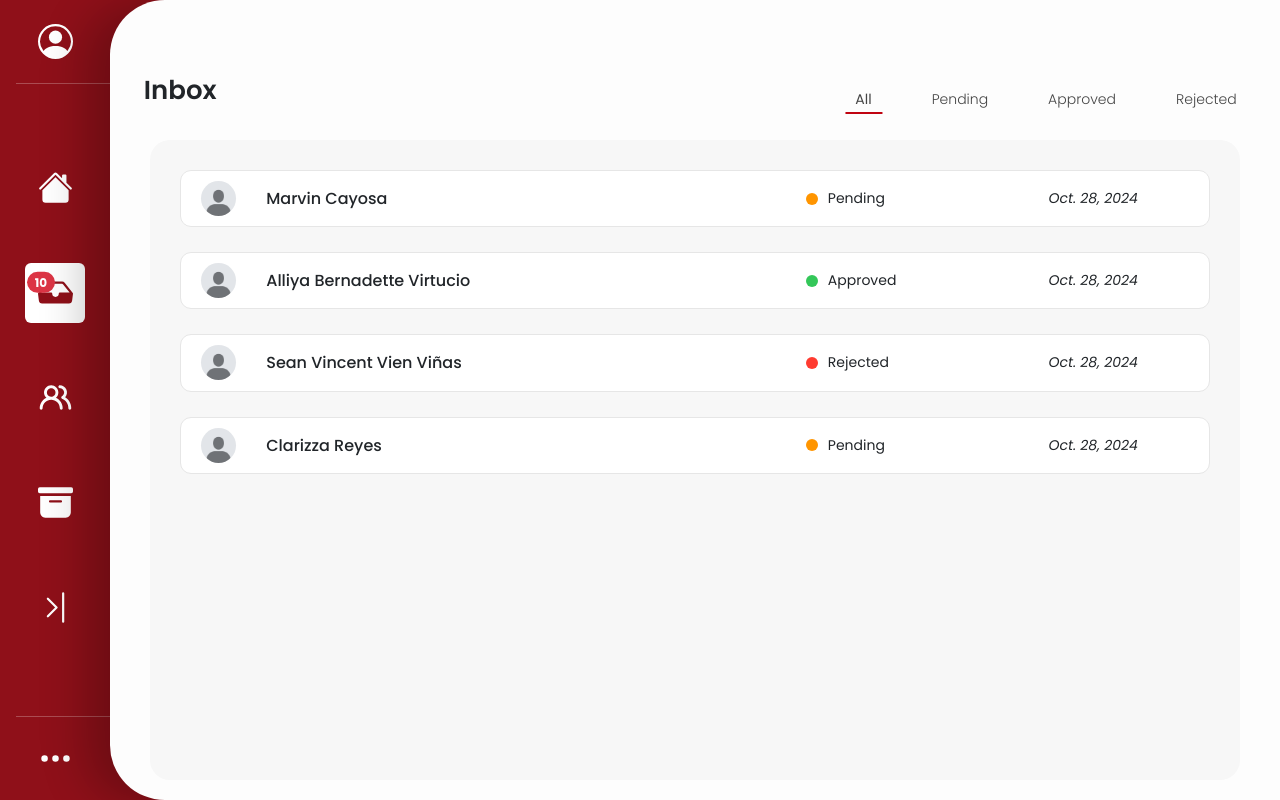
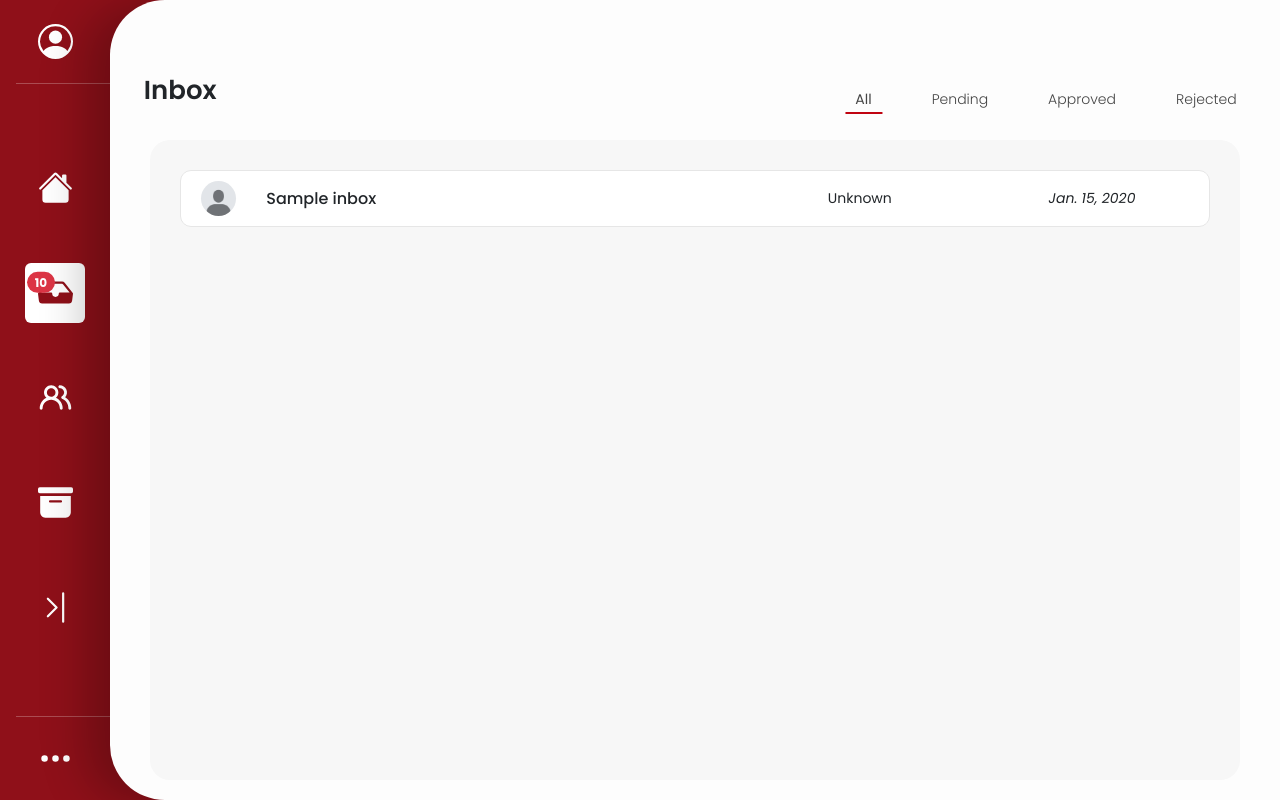
Before and after one commit to MarvinCayosa/project-popeyes, a PHP site: page /php/inbox.php in a window 1280 px wide. Run offline with PHP 8.4, Linux system fonts and the light colour scheme; tables that the repository leaves empty or names only in its code hold one stand-in row (values such as "Sample post").

Commit message:
Successful Filtering of Inbox, UI/UX compromised, need help

```diff
--- /dev/null
+++ b/php/fetch_inbox.php
@@ -0,0 +1,71 @@
+<?php
+
+global $conn;
+include 'config.php'; // Ensure database connection is correct
+
+// Check if a filter is set via GET (e.g., ?status=pending)
+$filter = isset($_GET['status']) ? strtolower($_GET['status']) : 'all';
+
+// Build the SQL query
+if ($filter === 'all') {
+    $query = "SELECT * FROM inbox ORDER BY student_id DESC";
+} else {
+    $query = "SELECT * FROM inbox WHERE LOWER(student_status) = '$filter' ORDER BY student_id DESC";
+}
+
+$result = $conn->query($query);
+
+if ($result && $result->num_rows > 0) {
+    while ($row = $result->fetch_assoc()) {
+        $status_class = '';
+        $status_text = '';
+
+        // Normalize status to lowercase
+        $status = strtolower($row['student_status']);
+
+        // Determine the status class and text
+        switch ($status) {
+            case 'approved':
+                $status_class = 'status-approved';
+                $status_text = 'Approved';
+                break;
+            case 'rejected':
+                $status_class = 'status-rejected';
+                $status_text = 'Rejected';
+                break;
+            case 'pending':
+                $status_class = 'status-pending';
+                $status_text = 'Pending';
+                break;
+            default:
+                $status_class = 'status-unknown';
+                $status_text = 'Unknown';
+                break;
+        }
+
+        ?>
+        <div class="inbox-item d-flex flex-row" data-status="<?php echo $status; ?>">
+            <div class="student_pic"></div>
+            <div class="inbox-student-name">
+                <h5
+                        class="student-link"
+                        data-bs-toggle="modal"
+                        data-bs-target="#studentModal"
+                        data-name="<?php echo htmlspecialchars($row['student_name']); ?>"
+                        data-status="<?php echo htmlspecialchars($row['student_status']); ?>"
+                        data-date="<?php echo htmlspecialchars($row['request_date']); ?>"
+                >
+                    <?php echo htmlspecialchars($row['student_name']); ?>
+                </h5>
+            </div>
+            <div class="inbox-status-circle <?php echo $status_class; ?>"></div>
+            <div class="inbox-status"><?php echo $status_text; ?></div>
+            <div class="inbox-date"><?php echo date('M. d, Y', strtotime($row['request_date'])); ?></div>
+        </div>
+        <?php
+    }
+} else {
+    echo "<p>No records found for the selected filter.</p>";
+}
+
+$conn->close();
--- a/php/inbox.php
+++ b/php/inbox.php
@@ -1,4 +1,4 @@
-<!DOCTYPE html>
+ <!DOCTYPE html>
 <html lang="en">
 <head>
     <meta charset="UTF-8" />
@@ -20,7 +20,7 @@
 </head>
 
 <body>
-
+<?php global $filter ?>
 <?php include 'config.php'; ?>
 
 <!-- Main Frame -->
@@ -141,88 +141,14 @@
             </div>
 
             <div class="inbox-navigation">
-                <a href="#all" class="padding active">All</a>
-                <a href="#pending" class="padding">Pending</a>
-                <a href="#approved" class="padding">Approved</a>
-                <a href="#rejected" class="padding">Rejected</a>
+                <a href="?status=all" id="all-link" class="filter-link padding active">All</a>
+                <a href="?status=pending" id="pending-link" class="filter-link padding">Pending</a>
+                <a href="?status=approved" id="approved-link" class="filter-link padding">Approved</a>
+                <a href="?status=rejected" id="rejected-link" class="filter-link padding">Rejected</a>
             </div>
 
             <section class="inbox-section d-flex flex-column">
-                <div class="inbox-item d-flex flex-row">
-                    <div class="student_pic"></div>
-                    <div class="inbox-student-name">
-                        <h5
-                            class="student-link"
-                            data-bs-toggle="modal"
-                            data-bs-target="#studentModal"
-                            data-name="Marvin Cayosa"
-                            data-status="Pending"
-                            data-date="Oct. 28, 2024"
-                        >
-                            Marvin Cayosa
-                        </h5>
-                    </div>
-                    <div class="inbox-status-circle status-pending"></div>
-                    <div class="inbox-status">Pending</div>
-                    <div class="inbox-date">Oct. 28, 2024</div>
-                </div>
-
-                <div class="inbox-item d-flex flex-row">
-                    <div class="student_pic"></div>
-                    <div class="inbox-student-name">
-                        <h5
-                            class="student-link"
-                            data-bs-toggle="modal"
-                            data-bs-target="#studentModal"
-                            data-name="Alliya Bernadette Virtucio"
-                            data-status="Accepted"
-                            data-date="Oct. 28, 2024"
-                        >
-                            Alliya Bernadette Virtucio
-                        </h5>
-                    </div>
-                    <div class="inbox-status-circle status-approved"></div>
-                    <div class="inbox-status">Approved</div>
-                    <div class="inbox-date">Oct. 28, 2024</div>
-                </div>
-
-                <div class="inbox-item d-flex flex-row">
-                    <div class="student_pic"></div>
-                    <div class="inbox-student-name">
-                        <h5
-                            class="student-link"
-                            data-bs-toggle="modal"
-                            data-bs-target="#studentModal"
-                            data-name="Sean Vincent Vien Viñas"
-                            data-status="Rejected"
-                            data-date="Oct. 28, 2024"
-                        >
-                            Sean Vincent Vien Viñas
-                        </h5>
-                    </div>
-                    <div class="inbox-status-circle status-rejected"></div>
-                    <div class="inbox-status">Rejected</div>
-                    <div class="inbox-date">Oct. 28, 2024</div>
-                </div>
-
-                <div class="inbox-item d-flex flex-row">
-                    <div class="student_pic"></div>
-                    <div class="inbox-student-name">
-                        <h5
-                            class="student-link"
-                            data-bs-toggle="modal"
-                            data-bs-target="#studentModal"
-                            data-name="Clarizza Reyes"
-                            data-status="Pending"
-                            data-date="Oct. 28, 2024"
-                        >
-                            Clarizza Reyes
-                        </h5>
-                    </div>
-                    <div class="inbox-status-circle status-pending"></div>
-                    <div class="inbox-status">Pending</div>
-                    <div class="inbox-date">Oct. 28, 2024</div>
-                </div>
+                    <?php include 'fetch_inbox.php'; ?>
             </section>
 
             <div id="all"></div>
@@ -379,6 +305,30 @@
 
 <!-- JavaScript for Sidebar Toggle -->
 
+
+
+
+<script>
+    // JavaScript to add the active class
+    document.addEventListener('DOMContentLoaded', function() {
+        // Get all filter links
+        const filterLinks = document.querySelectorAll('.filter-link');
+
+        // Add click event to each filter link
+        filterLinks.forEach(link => {
+            link.addEventListener('click', function(event) {
+                // Remove 'active' class from all links
+                filterLinks.forEach(link => link.classList.remove('active'));
+
+                // Add 'active' class to the clicked link
+                event.target.classList.add('active');
+            });
+        });
+    });
+
+</script>
+
+
 <script>
     // Get elements
     const statusDropdown = document.getElementById("statusDropdown");
```
Also changed, not shown: 1 other file.
